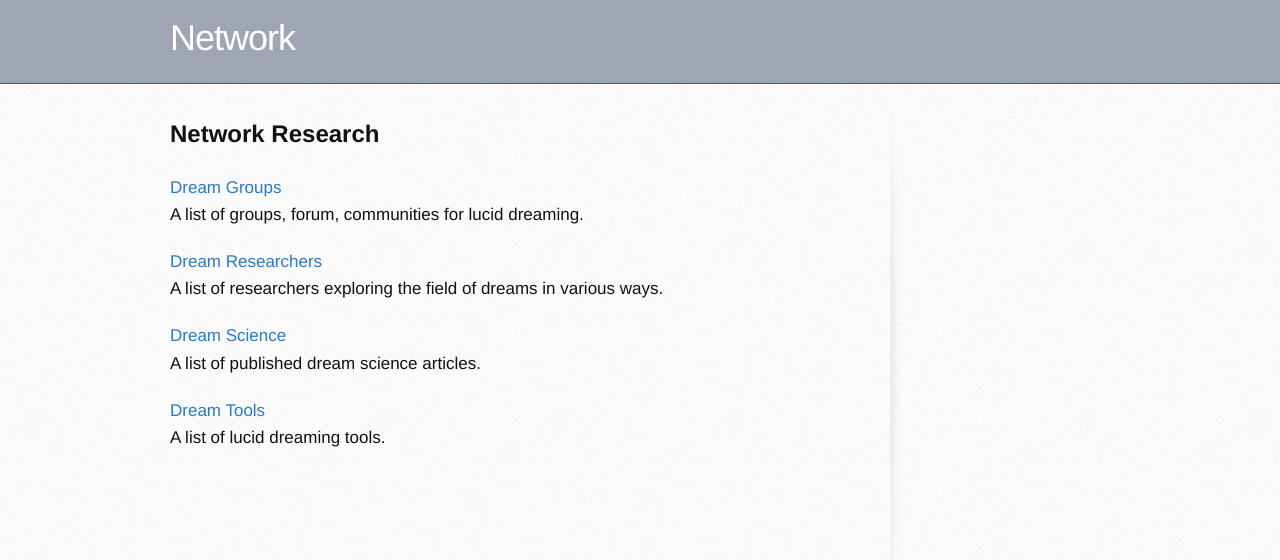
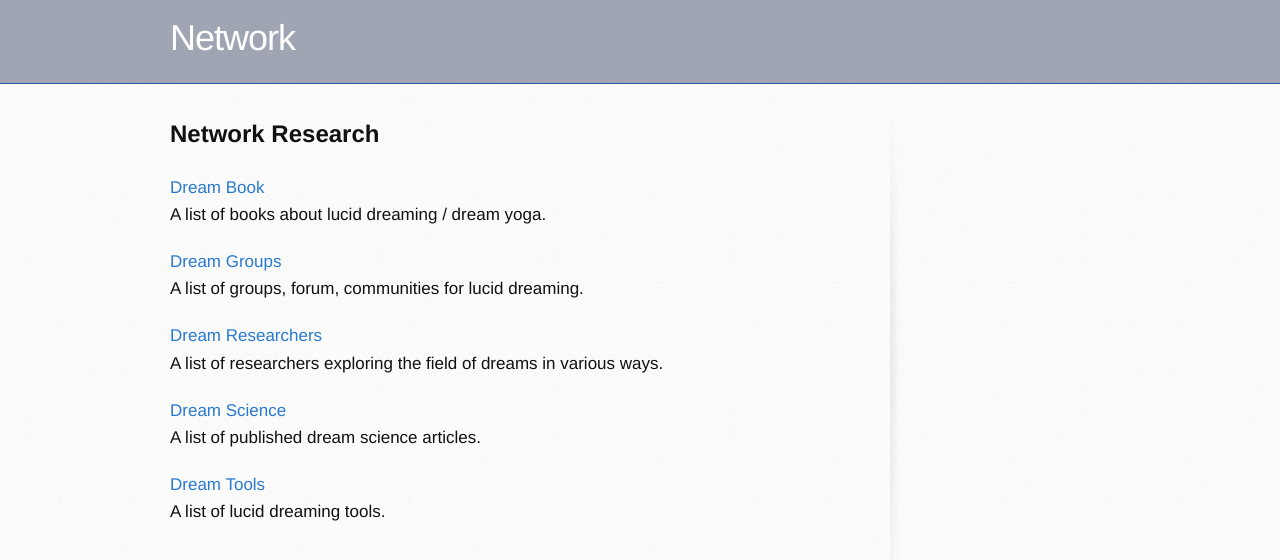
Before and after one commit to networkf/network.github.io, a Jekyll site: the page built from research.md, in a window 1280 px wide. Shown: the top 560 px of the page. Built offline with Jekyll 4.4.1, drawn with Linux system fonts in a browser that asks for light colours; some web fonts are replaced; our own code applies the rules of GitHub Pages for plain Markdown files; the repository's description, which GitHub fills in, is left out.

Commit message:
Update research.md

```diff
--- a/research.md
+++ b/research.md
@@ -6,6 +6,10 @@ layout: default
 </head>
 ---
 <b><font size="5">Network Research</font></b>
+
+<a href="https://www.goodreads.com/review/list/95737422-link-daniel?ref=nav_mybooks&shelf=dreams">Dream Book</a>
+<br>
+A list of books about lucid dreaming / dream yoga.
 
 <a href="https://research.network.foundation/dreamgroups">Dream Groups</a>
 <br>
```
